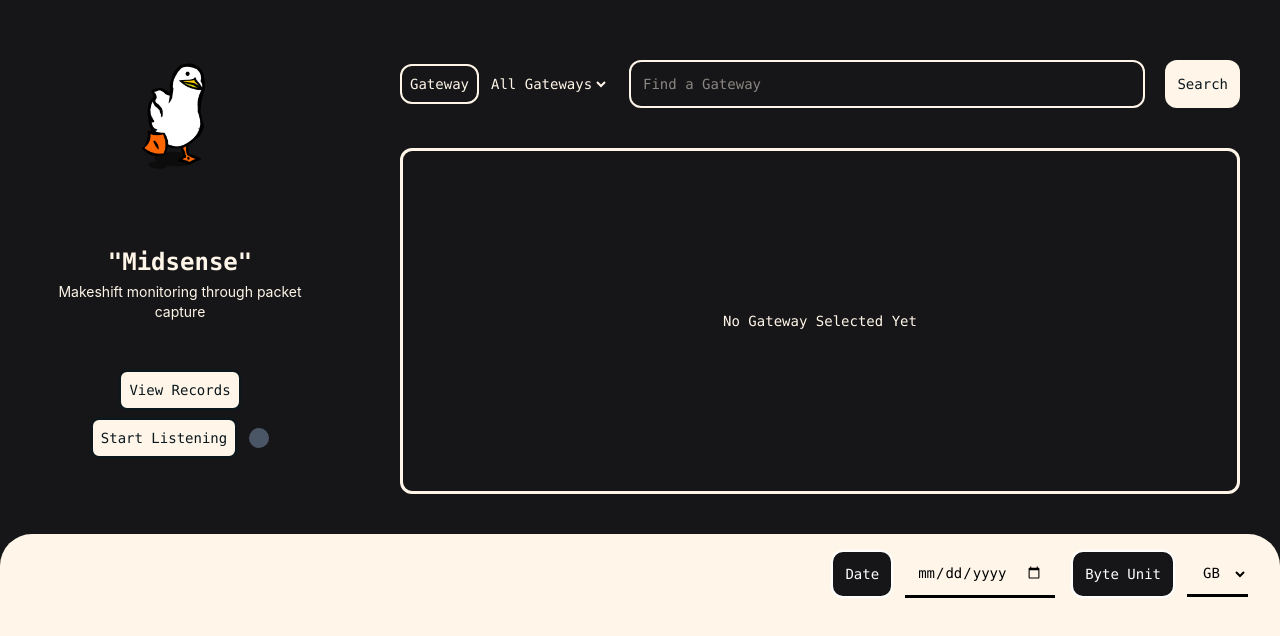
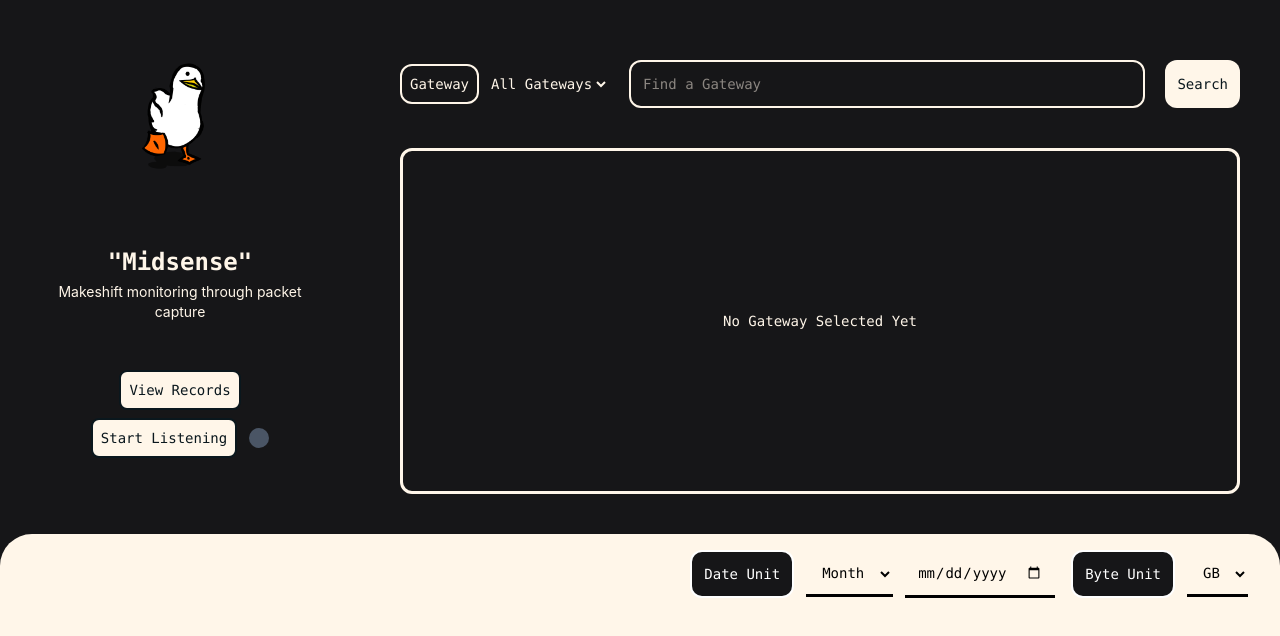
Before and after one commit to Garden-Fiend/midSense, a React (Vite) app: page / in a window 1280 px wide. Shown: the top 636 px of the page. Built offline with nearby package versions, Linux system fonts and the light colour scheme.

Commit message:
staged the date filter ui, now needs function

```diff
--- a/package.json
+++ b/package.json
@@ -10,6 +10,8 @@
     "preview": "vite preview"
   },
   "dependencies": {
+    "@hugeicons/core-free-icons": "^4.3.5",
+    "@hugeicons/react": "^1.1.10",
     "@tailwindcss/vite": "^4.3.2",
     "react": "^19.2.7",
     "react-dom": "^19.2.7",
--- a/src/App.tsx
+++ b/src/App.tsx
@@ -1,3 +1,4 @@
+import { HugeiconsIcon } from "@hugeicons/react";
 import "./index.css";
 import { useEffect, useState } from "react";
 import {
@@ -9,6 +10,7 @@ import {
   Tooltip,
   YAxis,
 } from "recharts";
+import { Router, RouterIcon } from "@hugeicons/core-free-icons";
 
 function App() {
   type device_stats = {
@@ -102,6 +104,7 @@ function App() {
   const [filter, setFilter] = useState("");
   const [searchFilter, setSearchFilter] = useState("");
   const [dateFilter, setDateFilter] = useState("");
+  const [dateTypeFilter, setDateTypeFilter] = useState("daily");
 
   useEffect(() => {
     if (!listening) {
@@ -315,9 +318,27 @@ function App() {
             <div className="flex flex-wrap gap-4">
               <div className="flex items-center gap-3">
                 <p className="border-2 p-3 rounded-xl bg-[#161618] text-white whitespace-nowrap">
-                  Date
+                  Date Unit
                 </p>
-                <input type="date" className="border-b-3 p-3"></input>
+                <select
+                  className="border-b-3 p-3"
+                  onChange={(e) => setDateTypeFilter(e.target.value)}
+                >
+                  <option value={"month"}>Month</option>
+
+                  <option value={"week"}>Week</option>
+                  <option value={"daily"}>Daily</option>
+                </select>
+
+                <div>
+                  {dateTypeFilter === "daily" ? (
+                    <input type="date" className="border-b-3 p-3" />
+                  ) : dateTypeFilter === "week" ? (
+                    <input type="week" className="border-b-3 p-3" />
+                  ) : (
+                    <input type="month" className="border-b-3 p-3" />
+                  )}
+                </div>
               </div>
 
               <div className="flex items-center gap-3">
@@ -345,7 +366,11 @@ function App() {
                 className="md:w-full m-0 md:my-10 p-4 md:p-4 overflow-hidden"
                 key={router}
               >
-                <p>{router}</p>
+                <div className="flex items-start gap-2 bg-[#161618] p-2 rounded-t-xl">
+                  <HugeiconsIcon icon={RouterIcon} className="" />
+                  <p className="text- font-bold text-lg">{router}</p>
+                </div>
+
                 <div className="w-full overflow-x-auto mt-8">
                   <BarChart
                     style={{
```
Also changed, not shown: 1 other file (tests, documents, lock files or other folders).
